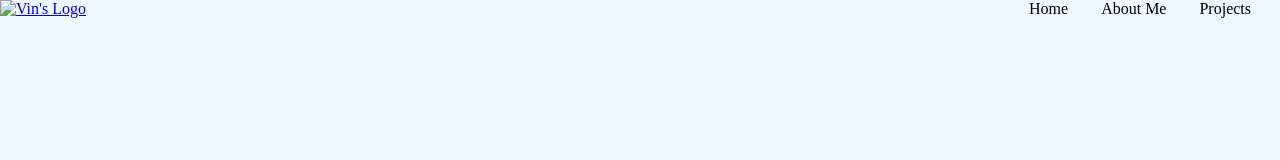
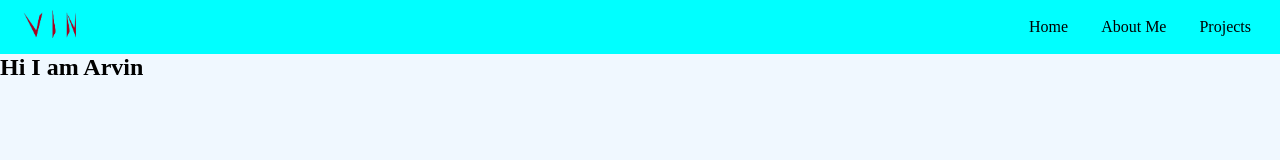
Before and after one commit to HouR-BeaN/Vin-s-Profile, a plain HTML site: page index.html in a window 1280 px wide. Drawn offline with Linux system fonts and the light colour scheme.

Commit message:
insert Logo
insert logo in header

```diff
--- a/index.html
+++ b/index.html
@@ -11,7 +11,7 @@
     <!--Heaader Section-->
     <header>
       <div class="navbar_container">
-        <a href="#"><img src="" alt="Vin's Logo" /></a>
+        <a href="#"><img src="images/Vin's Logo.png" alt="Vin's Logo" /></a>
         <nav>
           <ul>
             <li><a href="#">Home</a></li>
@@ -21,7 +21,11 @@
         </nav>
       </div>
     </header>
+
     <!--Main Section-->
+    <section>
+      <h1>Hi I am Arvin</h1>
+    </section>
     <!--Footer-->
   </body>
 </html>
--- a/style.css
+++ b/style.css
@@ -7,12 +7,22 @@ body {
   background-color: aliceblue;
 }
 
+/* logo */
+img {
+  width: 75px;
+  margin-left: 15px;
+}
+
 .navbar_container {
   display: flex;
   height: 12%;
   align-items: center;
 }
 
+/* Header */
+header {
+  background-color: aqua;
+}
 nav {
   flex: 1;
   text-align: right;
```
Also changed, not shown: images/Vin's Logo.png (added).
